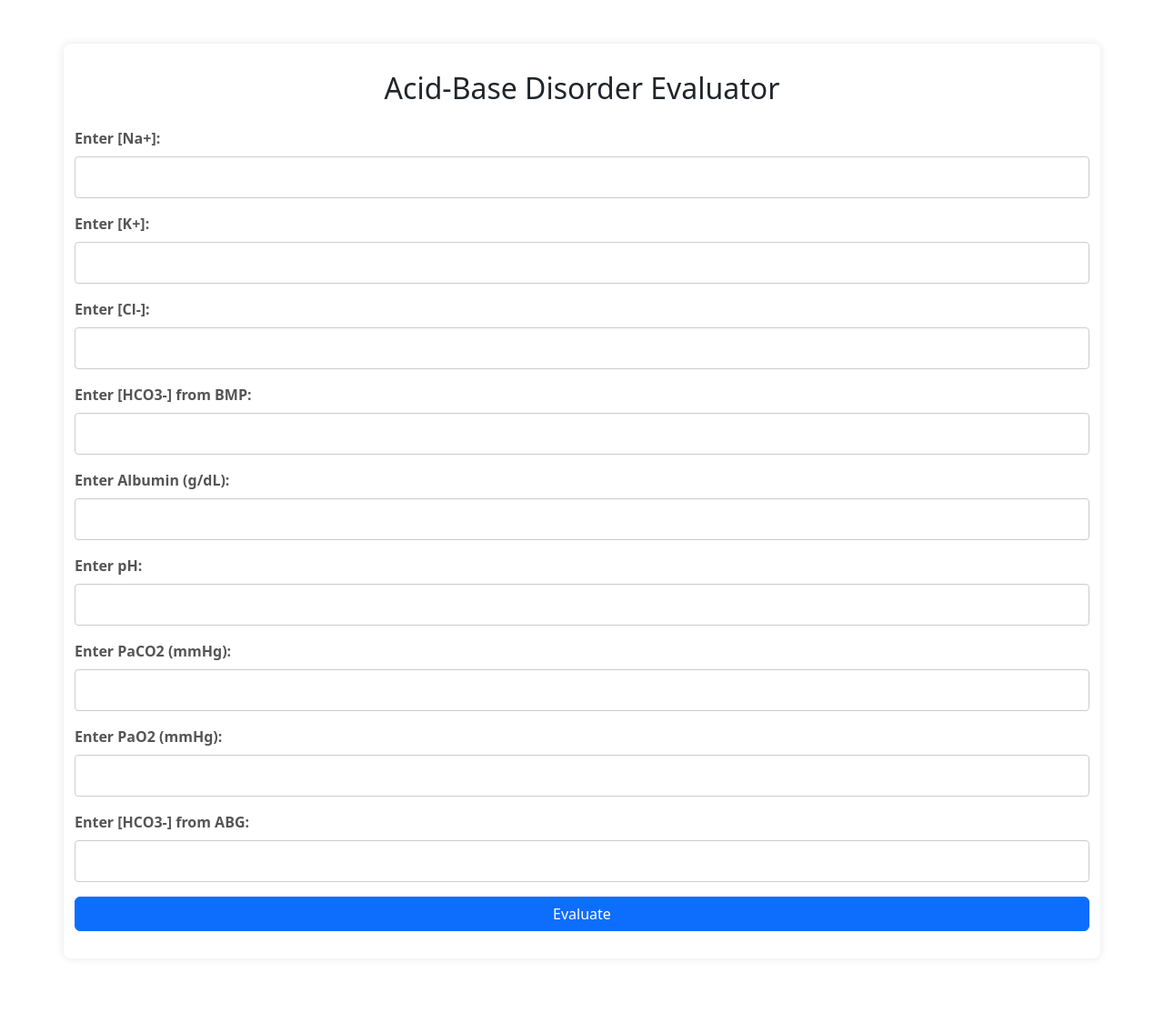
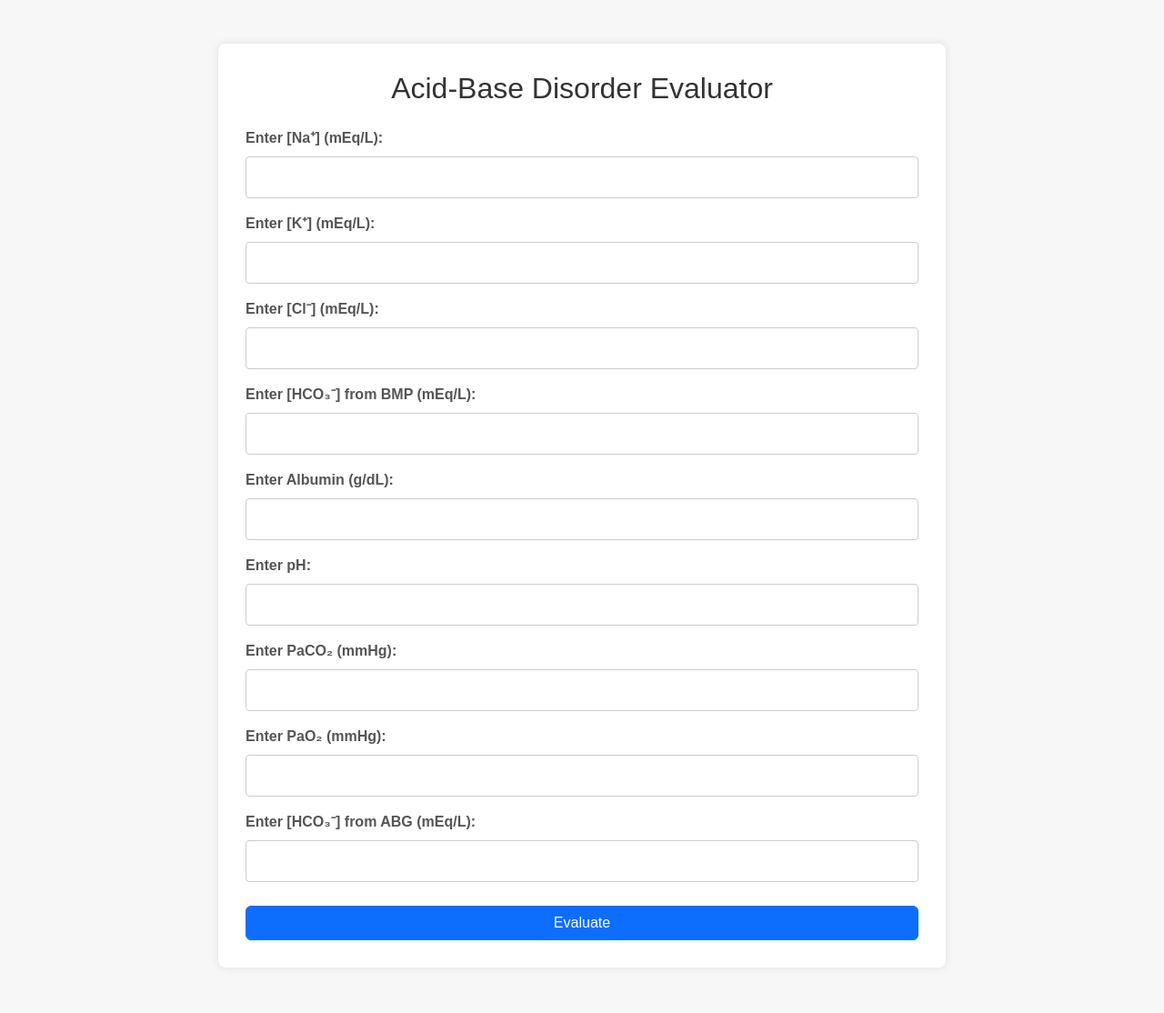
Before and after one commit to lmanietta24/acid_base_evaluator, a Flask app: page / in a window 1280 px wide. Shown: the whole page at 91% size. Before the commit the page ends 1024 px from the top, so only its background shows below. Run offline with Flask 2, Linux system fonts and the light colour scheme.

Commit message:
Update index.html

```diff
--- a/templates/index.html
+++ b/templates/index.html
@@ -2,12 +2,16 @@
 <html>
 <head>
     <title>Acid-Base Disorder Evaluator</title>
+    <!-- Bootstrap CSS -->
+    <link href="https://cdn.jsdelivr.net/npm/bootstrap@5.3.0/dist/css/bootstrap.min.css" rel="stylesheet">
+    <!-- Custom CSS -->
     <link rel="stylesheet" type="text/css" href="{{ url_for('static', filename='styles.css') }}">
-    <link href="https://cdn.jsdelivr.net/npm/bootstrap@5.3.0/dist/css/bootstrap.min.css" rel="stylesheet">
 </head>
 <body>
     <div class="container mt-5">
         <h2 class="text-center mb-4">Acid-Base Disorder Evaluator</h2>
+
+        <!-- Display Flashed Messages -->
         {% with messages = get_flashed_messages() %}
           {% if messages %}
             <div class="alert alert-danger" role="alert">
@@ -17,21 +21,23 @@
             </div>
           {% endif %}
         {% endwith %}
+
+        <!-- Input Form -->
         <form method="post">
             <div class="mb-3">
-                <label for="Na" class="form-label">Enter [Na+]:</label>
+                <label for="Na" class="form-label">Enter [Na⁺] (mEq/L):</label>
                 <input type="text" class="form-control" id="Na" name="Na" required>
             </div>
             <div class="mb-3">
-                <label for="K" class="form-label">Enter [K+]:</label>
+                <label for="K" class="form-label">Enter [K⁺] (mEq/L):</label>
                 <input type="text" class="form-control" id="K" name="K" required>
             </div>
             <div class="mb-3">
-                <label for="Cl" class="form-label">Enter [Cl-]:</label>
+                <label for="Cl" class="form-label">Enter [Cl⁻] (mEq/L):</label>
                 <input type="text" class="form-control" id="Cl" name="Cl" required>
             </div>
             <div class="mb-3">
-                <label for="HCO3_bmp" class="form-label">Enter [HCO3-] from BMP:</label>
+                <label for="HCO3_bmp" class="form-label">Enter [HCO₃⁻] from BMP (mEq/L):</label>
                 <input type="text" class="form-control" id="HCO3_bmp" name="HCO3_bmp" required>
             </div>
             <div class="mb-3">
@@ -43,19 +49,22 @@
                 <input type="text" class="form-control" id="pH" name="pH" required>
             </div>
             <div class="mb-3">
-                <label for="PaCO2" class="form-label">Enter PaCO2 (mmHg):</label>
+                <label for="PaCO2" class="form-label">Enter PaCO₂ (mmHg):</label>
                 <input type="text" class="form-control" id="PaCO2" name="PaCO2" required>
             </div>
             <div class="mb-3">
-                <label for="PaO2" class="form-label">Enter PaO2 (mmHg):</label>
+                <label for="PaO2" class="form-label">Enter PaO₂ (mmHg):</label>
                 <input type="text" class="form-control" id="PaO2" name="PaO2" required>
             </div>
             <div class="mb-3">
-                <label for="HCO3_abg" class="form-label">Enter [HCO3-] from ABG:</label>
+                <label for="HCO3_abg" class="form-label">Enter [HCO₃⁻] from ABG (mEq/L):</label>
                 <input type="text" class="form-control" id="HCO3_abg" name="HCO3_abg" required>
             </div>
             <button type="submit" class="btn btn-primary">Evaluate</button>
         </form>
     </div>
+
+    <!-- Bootstrap JS (Optional, for enhanced interactivity) -->
+    <script src="https://cdn.jsdelivr.net/npm/bootstrap@5.3.0/dist/js/bootstrap.bundle.min.js"></script>
 </body>
 </html>
```
